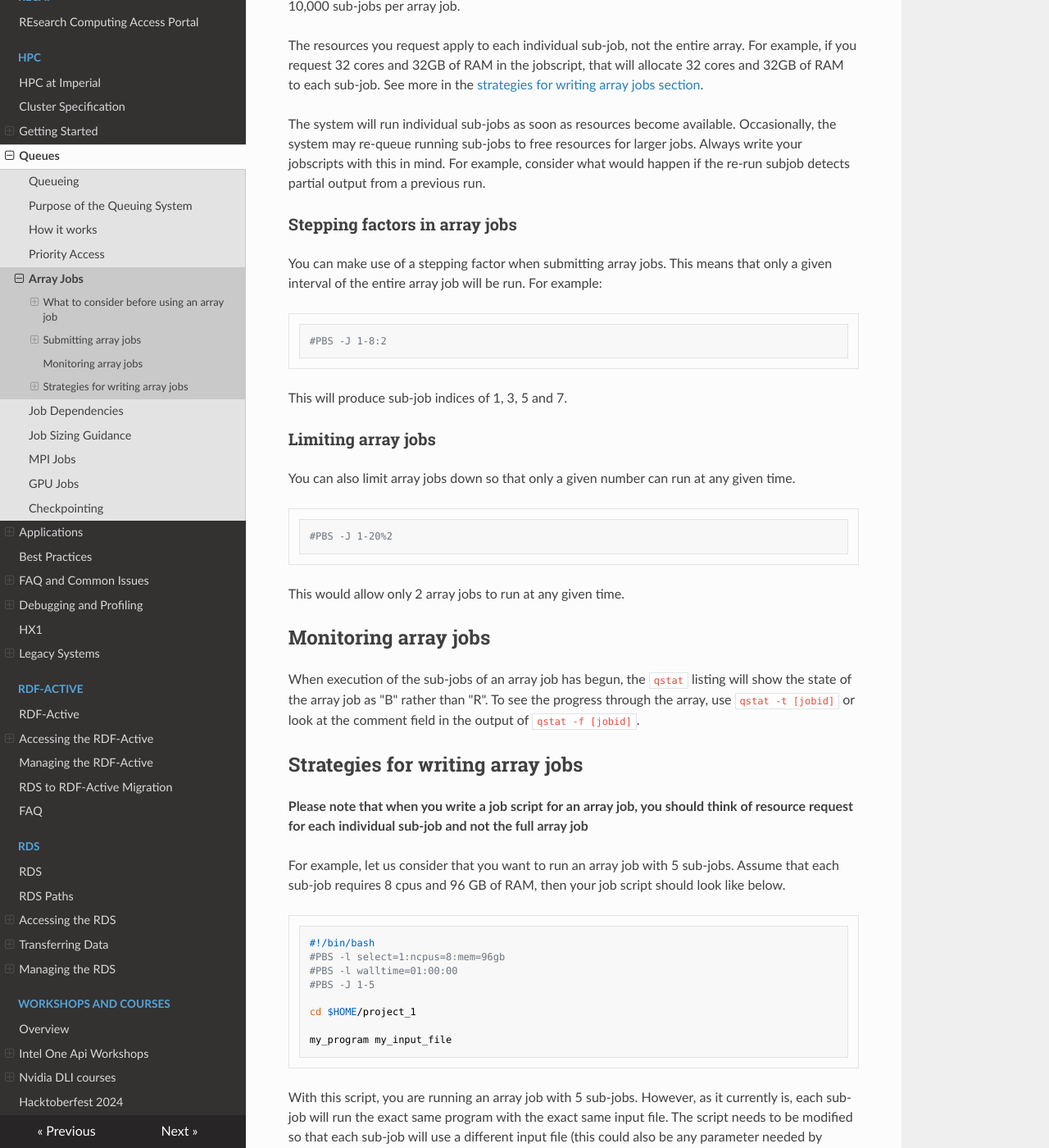
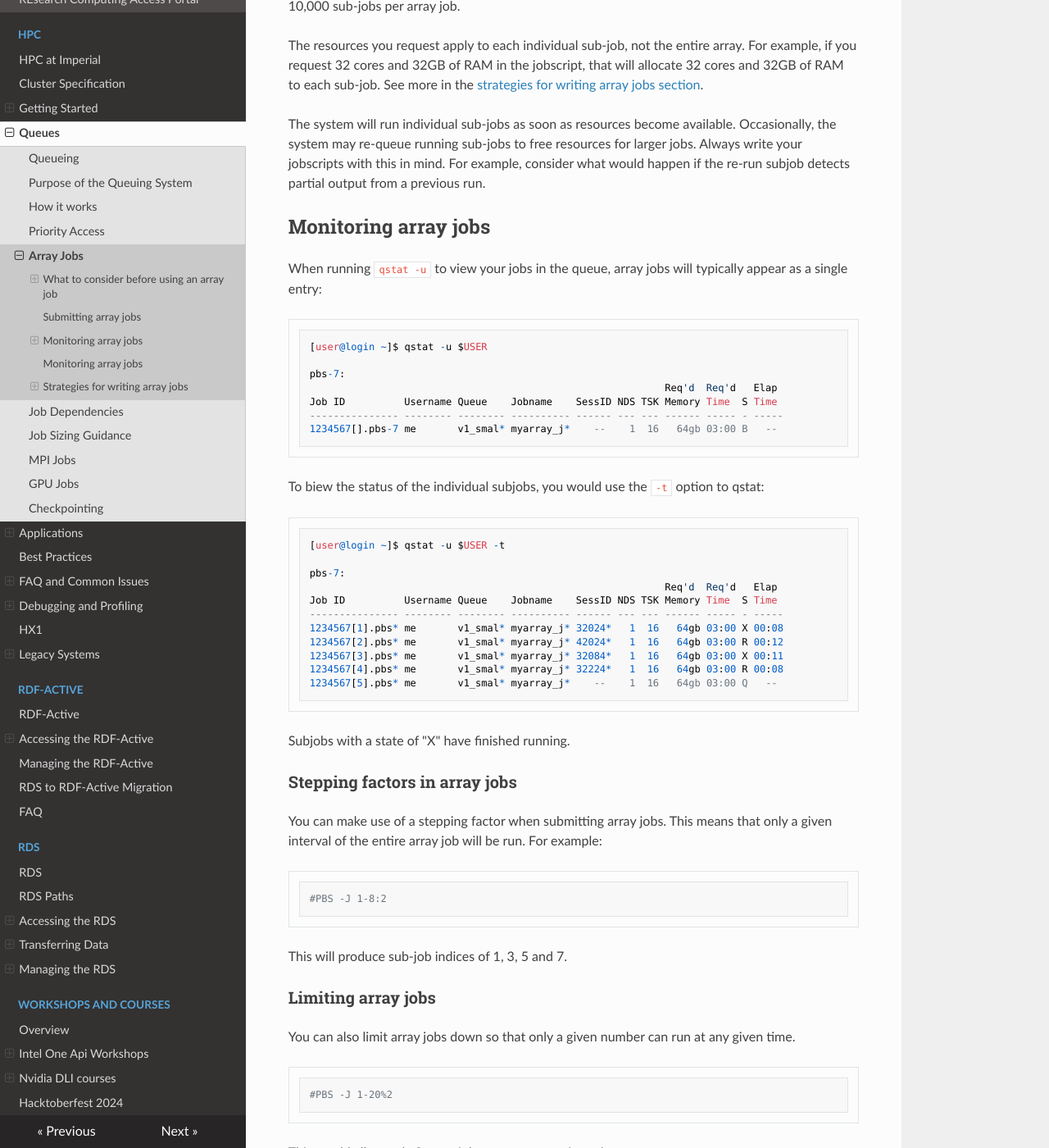
Before and after one commit to ImperialCollegeLondon/icl-rcs-user-guide, an MkDocs documentation site: the page built from docs/hpc/queues/array-jobs.md, in a window 1280 px wide and 1400 px high, scrolled down 1119 px. Shown: the whole window at 82% size. Built offline with MkDocs 1.6.1, drawn with Linux system fonts in a browser that asks for light colours; nearby versions of some CDN libraries.

Commit message:
Expanded details on using qstat.

````diff
--- a/docs/hpc/queues/array-jobs.md
+++ b/docs/hpc/queues/array-jobs.md
@@ -29,8 +29,39 @@ where `N` is the number of copies of the job you want to run. You may then `qsub
 
 The resources you request apply to each individual sub-job, not the entire array. For example, if you request 32 cores and 32GB of RAM in the jobscript, that will allocate 32 cores and 32GB of RAM to each sub-job. See more in the [strategies for writing array jobs section](#strategies-for-writing-array-jobs).
 
+The system will run individual sub-jobs as soon as resources become available. Occasionally, the system may re-queue running sub-jobs to free resources for larger jobs. Always write your jobscripts with this in mind. For example, consider what would happen if the re-run subjob detects partial output from a previous run.
 
-The system will run individual sub-jobs as soon as resources become available. Occasionally, the system may re-queue running sub-jobs to free resources for larger jobs. Always write your jobscripts with this in mind. For example, consider what would happen if the re-run subjob detects partial output from a previous run.
+## Monitoring array jobs
+
+When running `qstat -u` to view your jobs in the queue, array jobs will typically appear as a single entry:
+
+```console
+[user@login ~]$ qstat -u $USER
+
+pbs-7:
+                                                            Req'd  Req'd   Elap
+Job ID          Username Queue    Jobname    SessID NDS TSK Memory Time  S Time
+--------------- -------- -------- ---------- ------ --- --- ------ ----- - -----
+1234567[].pbs-7 me       v1_smal* myarray_j*    --    1  16   64gb 03:00 B   --
+```
+
+To biew the status of the individual subjobs, you would use the `-t` option to qstat:
+
+```console
+[user@login ~]$ qstat -u $USER -t
+
+pbs-7:
+                                                            Req'd  Req'd   Elap
+Job ID          Username Queue    Jobname    SessID NDS TSK Memory Time  S Time
+--------------- -------- -------- ---------- ------ --- --- ------ ----- - -----
+1234567[1].pbs* me       v1_smal* myarray_j* 32024*   1  16   64gb 03:00 X 00:08
+1234567[2].pbs* me       v1_smal* myarray_j* 42024*   1  16   64gb 03:00 R 00:12
+1234567[3].pbs* me       v1_smal* myarray_j* 32084*   1  16   64gb 03:00 X 00:11
+1234567[4].pbs* me       v1_smal* myarray_j* 32224*   1  16   64gb 03:00 R 00:08
+1234567[5].pbs* me       v1_smal* myarray_j*    --    1  16   64gb 03:00 Q   --
+```
+
+Subjobs with a state of "X" have finished running.
 
 ### Stepping factors in array jobs
 
````
Also changed, not shown: docs/hpc/queues/how-it-works.md (+43 -4 lines).
